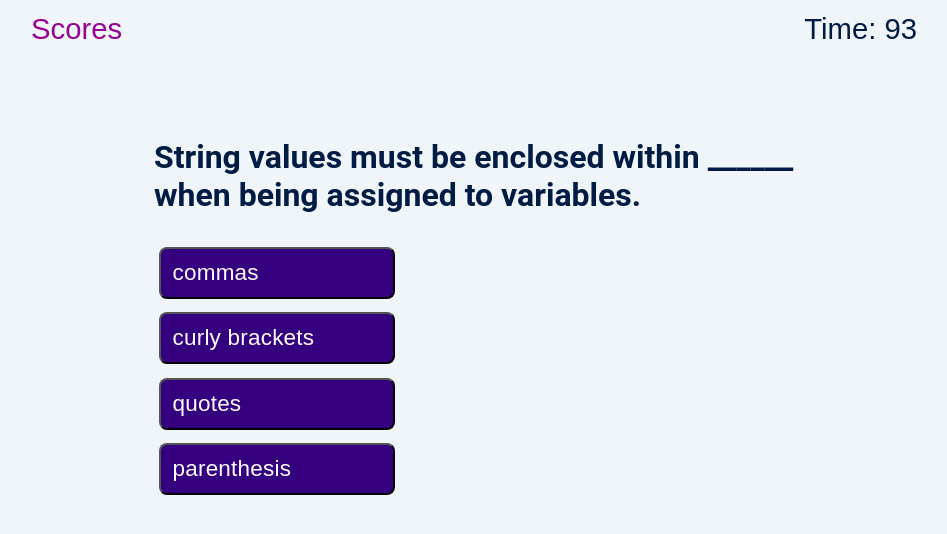
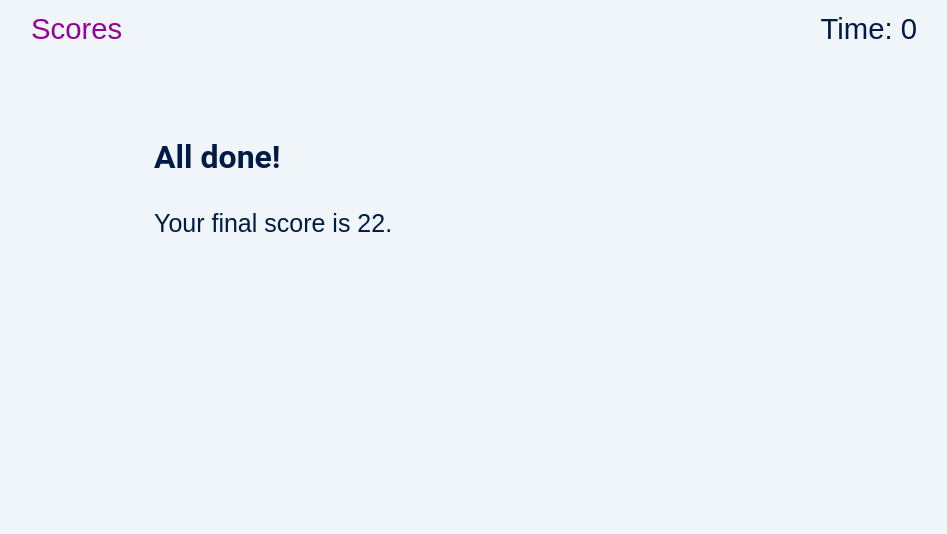
Before and after one commit to 00rest/Challenge-04-Web-APIs-Code-Quiz, a plain HTML site: page index.html in a window 1280 px wide. Both pictures are taken after a click on the button "Start Quiz". Shown: the whole page, without its empty margins (166-1113 px from the left). Drawn offline with Linux system fonts and the light colour scheme.

Commit message:
small corrections

```diff
--- a/Assets/css/style.css
+++ b/Assets/css/style.css
@@ -33,12 +33,16 @@ button:hover {
   max-width: 760px;
 
 }
+
 #text {
   font-weight: normal;
+}
+
+.text{
   text-align: center;
 }
 
-ul{
+ul {
   display: flex;
   justify-content: space-between;
   margin: 0px;
@@ -57,20 +61,21 @@ h2 {
   font-size: xx-large;
   font-family: "Roboto", sans-serif;
 }
-h3{
+
+h3 {
   margin: 0px;
   font-weight: normal;
 }
 
-#scores{
+#scores {
   color: rgb(149, 3, 149);
 }
 
-.footer-text{
+.footer-text {
   border-top: 2px solid rgba(128, 128, 128, 0.486);
   color: rgba(100, 100, 100, 0.641);
   font-weight: normal;
-  font-style:italic;
+  font-style: italic;
   text-align: start;
   padding: 12px 10px;
   margin-top: 40px;
@@ -80,6 +85,7 @@ h3{
   .card {
     width: 80vw;
   }
+
   button {
     font-size: 0.7em;
   }
@@ -90,9 +96,9 @@ h3{
   text-align: left;
 }
 
-.ansBtn{
-  margin:0.6em 0.2em;
-  width:37%;
+.ansBtn {
+  margin: 0.6em 0.2em;
+  width: 37%;
   text-align: left;
   line-height: 1.5rem;
   padding: 12px;
--- a/Assets/js/script.js
+++ b/Assets/js/script.js
@@ -1,4 +1,3 @@
-
 var data = [
   {
     question: 'String values must be enclosed within ______ when being assigned to variables.',
@@ -29,7 +28,7 @@ var data = [
 
 var qCount = 0;
 var timer;
-var finalScore = 35;
+var finalScore = 22;
 var check = '';
 var btnCNT = 1;
 var timerCount;
@@ -43,7 +42,7 @@ document.getElementById('buttons').append(newbtn);
 document.getElementById('startQuiz').addEventListener('click', startTest);
 
 function startTest() {
-  timerCount = 95;
+  timerCount = 2;
   console.log('startTest executed');
   startTimer();
   document.getElementById('startQuiz').remove(); //Removes Start Quiz button
@@ -92,8 +91,6 @@ function startTest() {
     } else { timerCount = 1 };
   };
 
-
-
   function inFun() { //Function populates the question and answers text.
     console.log('qCount ' + qCount);
     document.getElementById('greeting').textContent = data[qCount].question;
@@ -107,9 +104,9 @@ function startTest() {
 }
 
 function allDone() {
-
   document.getElementById('greeting').textContent = 'All done!';
-  document.getElementById('text').textContent = 'Your final score is: ' + finalScore;
+  document.getElementById('text').textContent = 'Your final score is ' + finalScore + '.';
+  document.getElementById('text').removeAttribute('class', 'text');
   btnCNT = 1;
   while (btnCNT < 5) {
     document.getElementById('button' + btnCNT).remove();
--- a/index.html
+++ b/index.html
@@ -20,7 +20,7 @@
     <div class="card">
       <div id="text-box">
         <h2 id="greeting">Coding Quiz Challenge</h2>
-        <h4 id="text">Try to answer the fllowing code-related questions within the time limit. Keep in mind  that incorrect answers will penalize your score/time by ten seconds!</h4>
+        <h4 id="text" class="text">Try to answer the fllowing code-related questions within the time limit. Keep in mind  that incorrect answers will penalize your score/time by ten seconds!</h4>
 
 
       </div>
```
